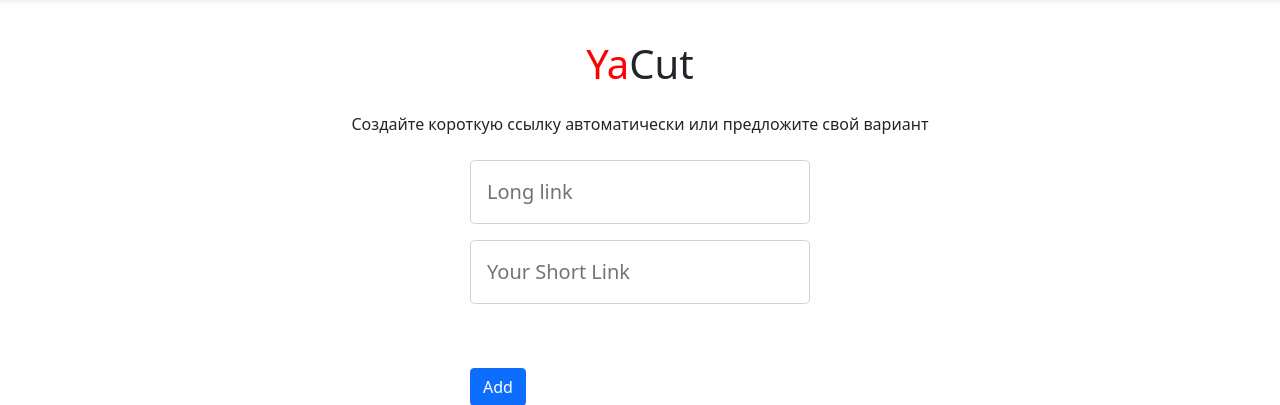
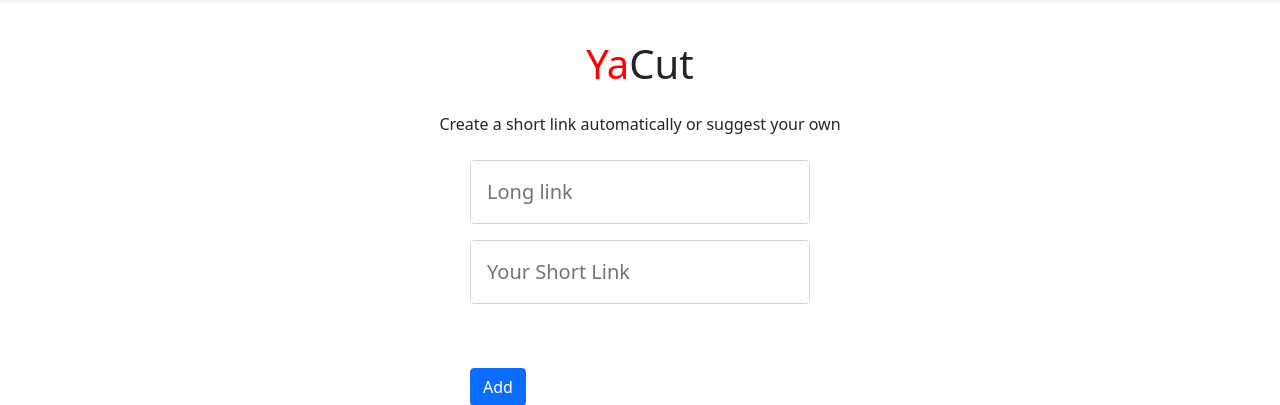
Before and after one commit to SemenovY/yacut, a Flask app: page / in a window 1280 px wide. Shown: the part 56-461 px from the top of the page. Run offline with Flask 2, Linux system fonts and the light colour scheme; some libraries are stand-ins or nearby versions.

Commit message:
final translate html

```diff
--- a/yacut/templates/base.html
+++ b/yacut/templates/base.html
@@ -9,7 +9,7 @@
   <link rel="icon" type="image/png" sizes="32x32" href="{{ url_for('static', filename='img/fav/favicon-32x32.png') }}">
   <link rel="icon" type="image/png" sizes="16x16" href="{{ url_for('static', filename='img/fav/favicon-16x16.png') }}">
   <link rel="stylesheet" href="{{ url_for('static', filename='css/bootstrap.min.css') }}">
-  <title>YaCut - укоротитель ссылок</title>
+  <title>YaCut - link shortener</title>
 </head>
 
 <body>
--- a/yacut/templates/index.html
+++ b/yacut/templates/index.html
@@ -1,12 +1,12 @@
 {% extends "base.html" %}
-{% block title %}YaCut - укоротитель ссылок{%endblock %}
+{% block title %}YaCut - link shortener{%endblock %}
 {% block content %}
 
 <main>
     <section class="container my-5 px-4">
       <h1 class="text-center"><span style="color:red">Ya</span>Cut</h1>
       <p class="text-center my-4">
-        Создайте короткую ссылку автоматически или предложите свой вариант
+        Create a short link automatically or suggest your own
       </p>
       <div class="container">
         <div class="row my-3">
@@ -62,7 +62,7 @@
               </div>
               <div class="col-sm">
                 <p class="text-center">
-                <h5 class="text-center">Ваша новая ссылка готова:<br />
+                <h5 class="text-center">Your new link is ready:<br />
                   <a href="{{ url_for('redirect_url', short=form.custom_id.data, _external=True) }}">{{ url_for('redirect_url', short=form.custom_id.data, _external=True) }}</a>
                 </h5>
                 </p>
```
Also changed, not shown: yacut/templates/404.html (+4 -4 lines), yacut/templates/500.html (+5 -5 lines).
